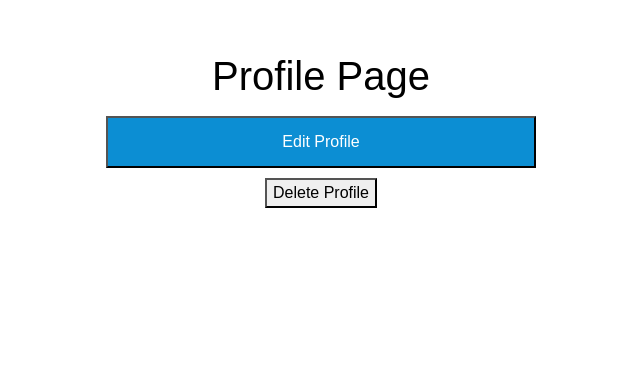
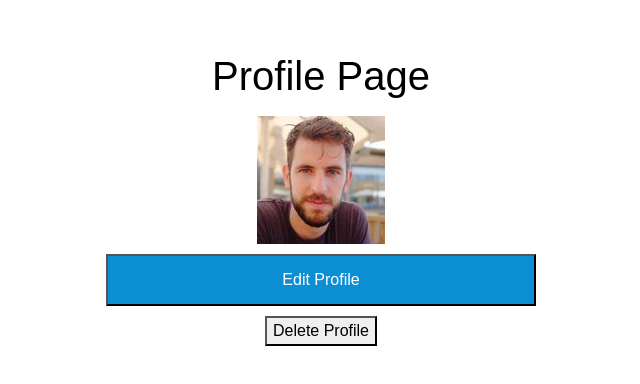
Before and after one commit to k-gs/further-web-assignment-1, a React (Create React App) app: page /Profile in a window 1280 px wide. Shown: the part 158-542 px from the top of the page, without its empty margins (319-959 px from the left). Built offline with nearby package versions, Linux system fonts and the light colour scheme.

Commit message:
Profile Picture

```diff
--- a/src/pages/Profile.js
+++ b/src/pages/Profile.js
@@ -5,6 +5,8 @@ import {Navigate} from "react-router-dom";
 //import {BrowserRouter as Router, Route, Link, Switch, Redirect} from "react-router-dom";
 //import './Form.css';
 //import LandingPage from './Landing'
+//
+import logo from './32.jpg';
 
 //import ReactDOM from 'react-dom/client';
 
@@ -43,7 +45,7 @@ function Profile() {
             <p id="user_name">{name}</p>
             <p id="user_email">{email}</p>
             <p id="join_date">{date}</p>
-
+            <img src={logo} alt="logo" />
             <form action="/ProfileEdit">
                 <input type="submit" value="Edit Profile" />
             </form>
```
